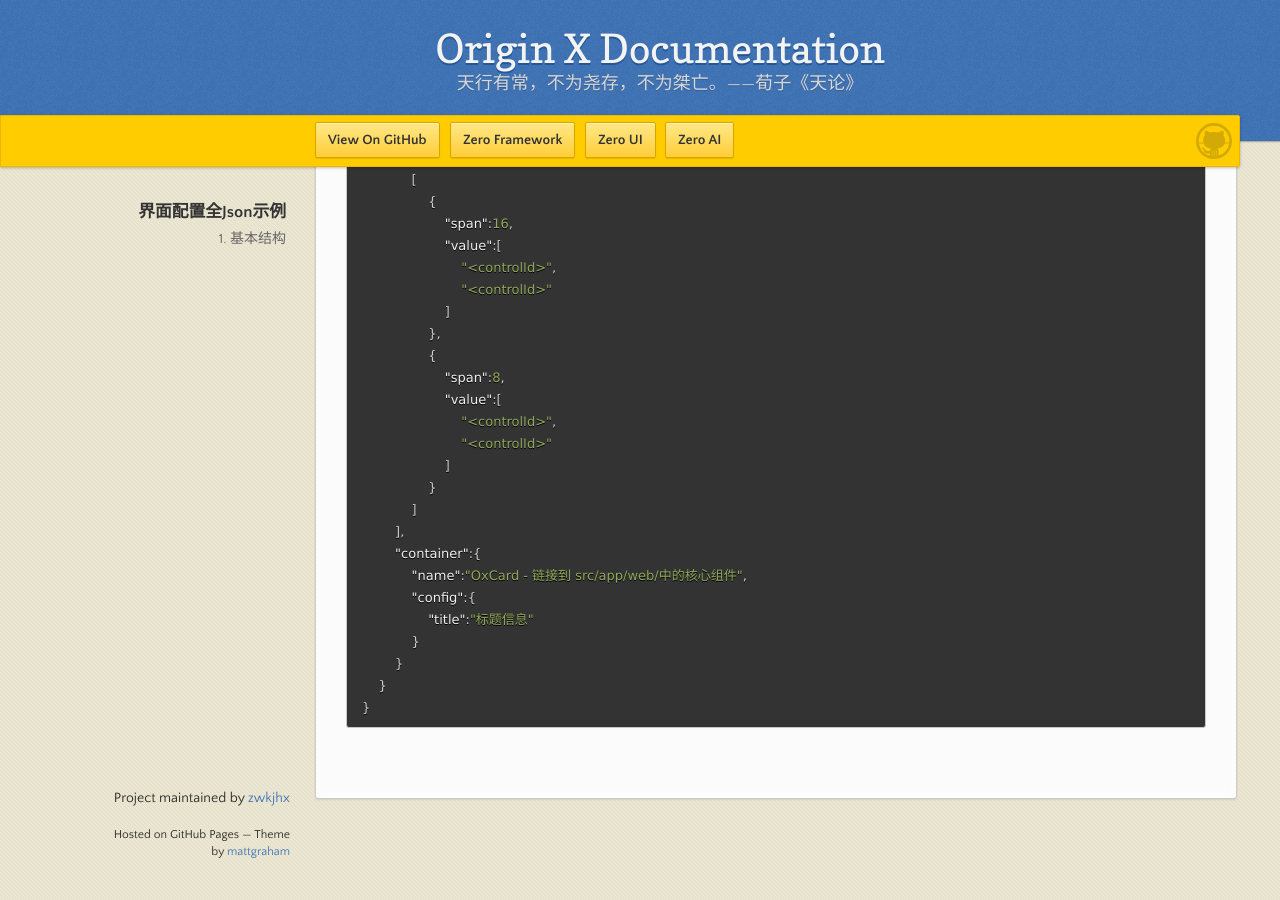
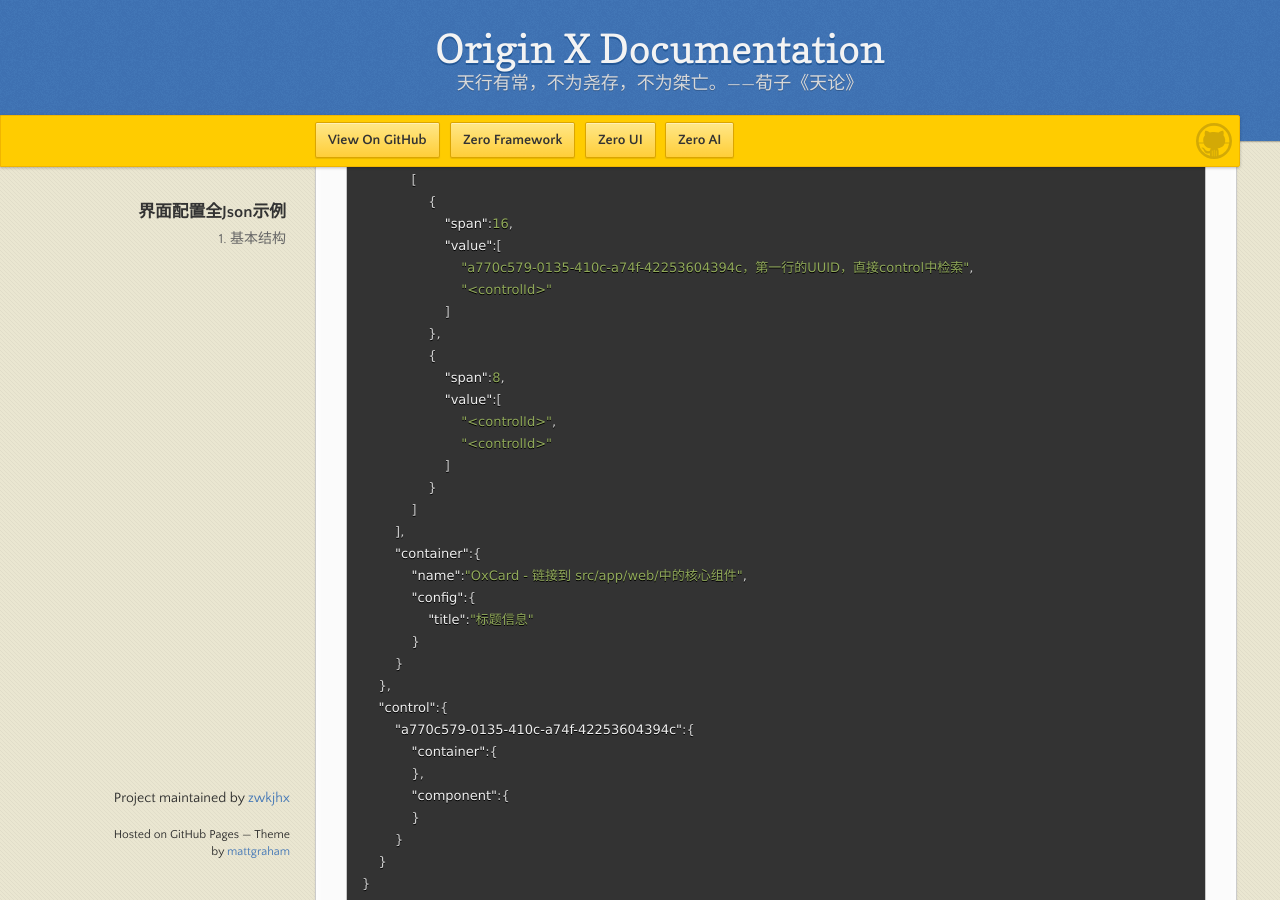
Before and after one commit to zwkjhx/ox-doc, a Jekyll site: the page built from specification/3-origin-xgui-fan/spo-002-jie-mian-pei-zhi-quan-json-shi-li.md, in a window 1280 px wide and 900 px high, scrolled down 768 px. Built offline with Jekyll 4.4.1, drawn with Linux system fonts in a browser that asks for light colours; our own code applies the rules of GitHub Pages for plain Markdown files.

Commit message:
Updates specification/3-origin-xgui-fan/spo-002-jie-mian-pei-zhi-quan-json-shi-li.md
Auto commit by GitBook Editor

````diff
--- a/specification/3-origin-xgui-fan/spo-002-jie-mian-pei-zhi-quan-json-shi-li.md
+++ b/specification/3-origin-xgui-fan/spo-002-jie-mian-pei-zhi-quan-json-shi-li.md
@@ -36,7 +36,7 @@
                 {
                     "span":16,
                     "value":[
-                        "<controlId>",
+                        "a770c579-0135-410c-a74f-42253604394c，第一行的UUID，直接control中检索",
                         "<controlId>"
                     ]
                 },
@@ -55,6 +55,14 @@
                 "title":"标题信息"
             }
         }
+    },
+    "control":{
+        "a770c579-0135-410c-a74f-42253604394c":{
+            "container":{
+            },
+            "component":{
+            }
+        }
     }
 }
 ```
````
